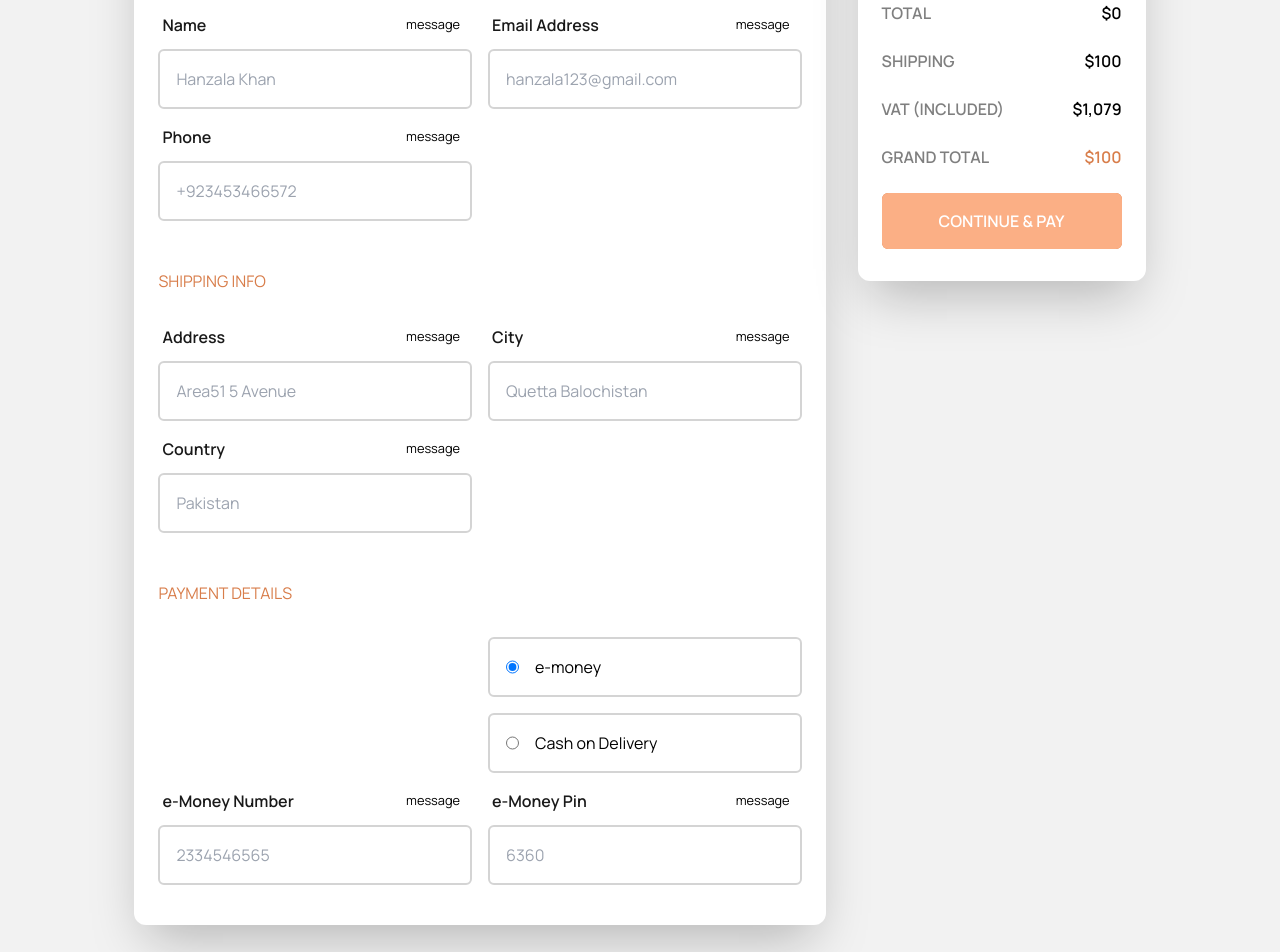
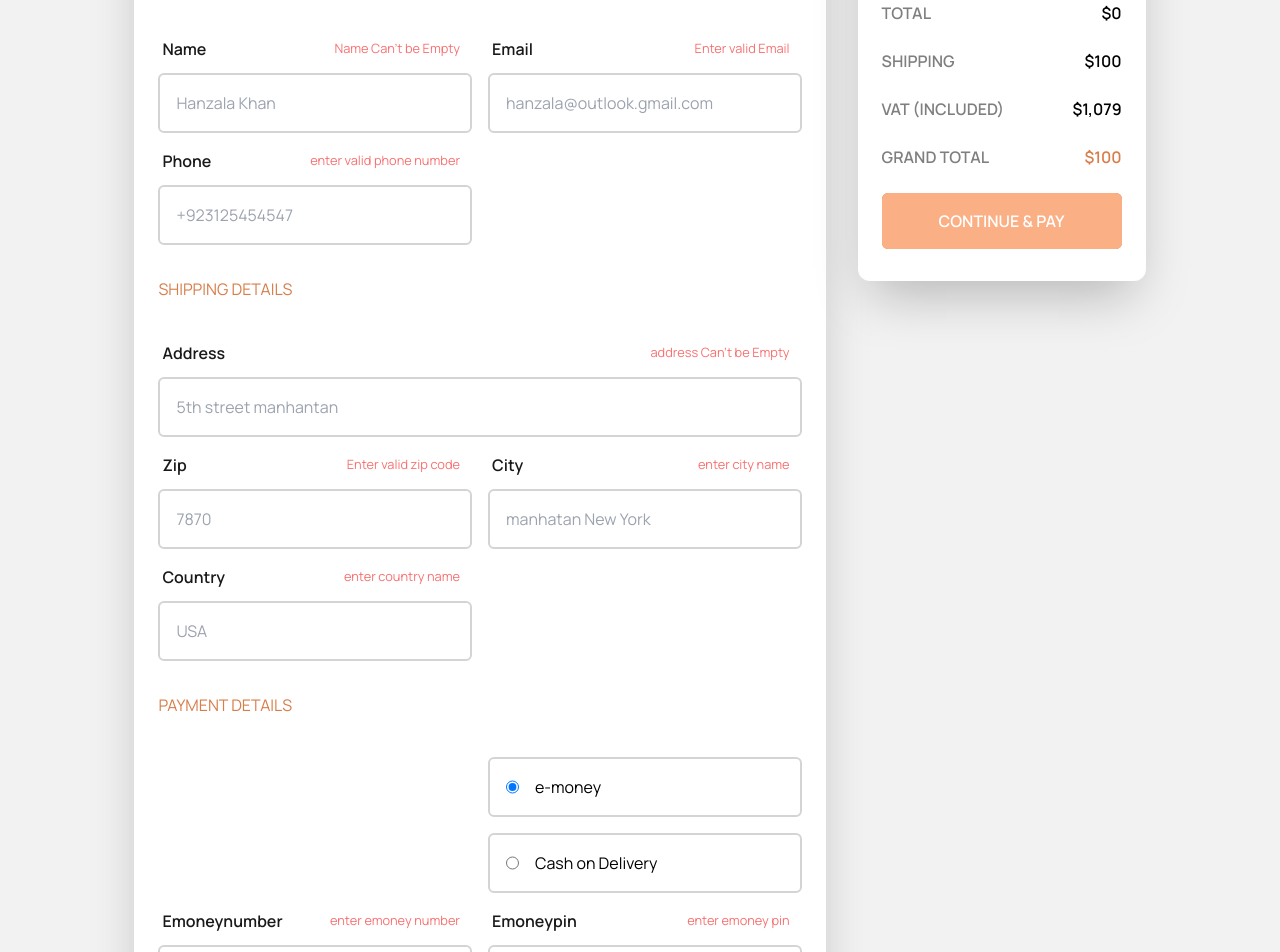
Before and after one commit to HanzalaCoder/AudioPhile-e-commerce, a React (Vite) app: page /Checkout in a window 1280 px wide. Shown: the part 300-1252 px from the top of the page. Built offline with nearby package versions, Linux system fonts and the light colour scheme.

Commit message:
rewrite the form inputs

```diff
--- a/src/components/Cart.jsx
+++ b/src/components/Cart.jsx
@@ -92,7 +92,7 @@ export default function Cart({data}) {
     const [total , setTotal] = useState(0)
     const cartTotalelement = document.querySelector(".cartTotal");
     if (cartTotalstate.count > 0) {
-        cartTotalelement.classList.toggle("hidden")
+        cartTotalelement.classList.remove("hidden")
     }
     let items  = []
     if(arraydata) {
@@ -117,6 +117,7 @@ export default function Cart({data}) {
         calculateCount()
         calculateTotal()
     },[arraydata])
+
     return(
         <section className=" cart h-0 flex  overflow-hidden absolute top-28 right-0 w-[90vw]  sm:w-[420px] shadow-2xl z-50  bg-almostwhite rounded-lg flex-col gap-6">
             <div className="flex justify-between items-center px-6 mt-6">
--- a/src/components/Header.jsx
+++ b/src/components/Header.jsx
@@ -81,7 +81,7 @@ export default function Header({data}) {
                 <div id="overlay2" className="fixed inset-0 bg-black opacity-70 z-30 hidden "></div>
                 <div className="ml-auto relative cursor-pointer z-50 ">
                     <img onClick={toggleCart}  src="../images/shared/desktop/icon-cart.svg" alt="" />
-                    <div className="cartTotal bg-darkorange  text-customwhite rounded-full grid place-items-center absolute w-[20px] -top-5 -right-2" >{cartTotalState.count}</div>
+                    <div className="cartTotal hidden bg-darkorange  text-customwhite rounded-full grid place-items-center absolute w-[20px] -top-5 -right-2" >{cartTotalState.count}</div>
                     <Cart data = {data} />
                 </div>
             </section>
--- /dev/null
+++ b/src/components/Input.jsx
@@ -0,0 +1,23 @@
+import React from 'react'
+
+const Input = ({type,placeholder,handleFormChange,value,error,name,spread }) => {
+
+  return (
+    <div className={spread}>
+        <div className='flex justify-between items-center px-1 mb-3'>
+            <label htmlFor={name} className='text-almostBlack font-semibold capitalize '>{name}</label>
+            <small className='message text-red-400 font-medium mr-2'>{error}</small>
+        </div>
+            <input type={type} className='border-2 py-4 px-4 border-neutral-300 w-full rounded-md hover:border-lightorange/50 focus:border-almostBlack outline-none'
+            placeholder={placeholder}
+            onChange={handleFormChange}
+            name={name}
+            value={value}
+            required
+            id={name}
+            />
+    </div>
+  )
+}
+
+export default Input
--- a/src/pages/Checkout.jsx
+++ b/src/pages/Checkout.jsx
@@ -1,7 +1,6 @@
 import { useContext,useState } from 'react';
 import {stateContext}  from "../components/LayoutPages"
-
-
+import Input from '../components/Input';
 export default function Checkout() {
     const [dataArray, setDataArray] = useContext(stateContext)
     const [buttonActive,setButtonActive] = useState(true)
@@ -10,6 +9,7 @@ export default function Checkout() {
         email : "",
         phone: "",
         address: "",
+        zip :"",
         city : "",
         country : "",
         emoneynumber: "",
@@ -29,9 +29,6 @@ export default function Checkout() {
         })
         /* should i validate inputs here after the form state updates if no than where  */
         setButtonActive(false)
-        console.log(formState.name)
-
-
     }
 
 
@@ -61,112 +58,87 @@ export default function Checkout() {
         e.preventDefault()
         console.log("submited")
     }
+    console.log(formState)
     return (
         <section className='bg-neutral-200/50'>
         <form>
             <section className=" py-20 flex flex-col gap-8 max-lg:gap-4 lg:flex-row lg:w-[90%] lg:mx-auto lg:justify-center ">
-
                 <div className=' bg-customwhite shadow-2xl w-[90vw] md:w-[80vw] lg:w-[60%] lg:mx-0     py-10 px-6 mx-auto rounded-xl '>
                     <h1 className='text-2xl font-semibold uppercase'>Checkout</h1>
-                        <section  className='flex flex-col gap-12'>
-                            <div>
+                    <section  className='flex flex-col gap-2 mt-4'>
                         <h3 className='uppercase text-darkorange'>Biling Details </h3>
                         <section className='grid grid-cols-1 gap-4 mt-8 md:grid-cols-2'>
-                                    <div>
-                                        <div className='flex justify-between items-center px-1 mb-3'>
-                                            <label htmlFor="name" className='text-almostBlack font-semibold'>Name</label>
-                                            <small className='message text-customblack font-medium mr-2'>message</small>
-                                        </div>
-                                        <input type="text" className='border-2 py-4 px-4 border-neutral-300 w-full rounded-md hover:border-lightorange/50 focus:border-almostBlack outline-none'
-                                        placeholder='Hanzala Khan'
-                                        onChange={handleFormChange}
-                                        name='name'
+                            <Input
+                                type="text"
+                                placeholder="Hanzala Khan"
+                                handleFormChange= {handleFormChange}
                                 value={formState.name}
-                                        required
-                                        id='name'
+                                name = "name"
+                                error="Name Can't be Empty"
+                                spread = "col-span-1"
                             />
-                                    </div>
-                                    <div>
-                                        <div className='flex justify-between items-center px-1 mb-3'>
-                                            <label htmlFor="email" className='text-almostBlack font-semibold capitalize '>email address</label>
-                                            <small className='message text-customblack font-medium mr-2'>message</small>
-                                        </div>
-                                        <input type="email" className='border-2 py-4 px-4 border-neutral-300 w-full rounded-md hover:border-lightorange/50 focus:border-almostBlack outline-none'
-                                        placeholder='hanzala123@gmail.com'
-                                        onChange={handleFormChange}
-                                        name='email'
+                            <Input
+                                type="email"
+                                placeholder="hanzala@outlook.gmail.com"
+                                handleFormChange= {handleFormChange}
                                 value={formState.email}
-                                        id='email'
+                                name = "email"
+                                error="Enter valid Email"
+                                spread = "col-span-1"
                             />
-                                    </div>
-                                    <div>
-                                        <div className='flex justify-between items-center px-1 mb-3'>
-                                            <label htmlFor="phone" className='text-almostBlack font-semibold capitalize '>phone</label>
-                                            <small className='message text-customblack font-medium mr-2'>message</small>
-                                        </div>
-                                        <input type="phone" className='border-2 py-4 px-4 border-neutral-300 w-full rounded-md hover:border-lightorange/50 focus:border-almostBlack outline-none'
-                                        placeholder="+923453466572"
-                                        onChange={handleFormChange}
-                                        name='phone'
+                            <Input
+                                type="text"
+                                placeholder="+923125454547"
+                                handleFormChange= {handleFormChange}
                                 value={formState.phone}
-                                        required
-                                        id='phone'
+                                name = "phone"
+                                error="enter valid phone number"
+                                spread = "col-span-1"
                             />
-                                    </div>
-
                        </section>
-                            </div>
-
-                            <div>
-                                <h3 className='uppercase text-darkorange'>shipping info </h3>
+                    </section>
+                    <section  className='flex flex-col gap-2 mt-8'>
+                        <h3 className='uppercase text-darkorange'>Shipping Details</h3>
                         <section className='grid grid-cols-1 gap-4 mt-8 md:grid-cols-2'>
-                                    <div>
-                                        <div className='flex justify-between items-center px-1 mb-3'>
-                                            <label htmlFor="address" className='text-almostBlack font-semibold capitalize'>address</label>
-                                            <small className='message text-customblack font-medium mr-2'>message</small>
-                                        </div>
-                                        <input type="text" className='border-2 py-4 px-4 border-neutral-300 w-full rounded-md hover:border-lightorange/50 focus:border-almostBlack outline-none'
-                                        placeholder='Area51 5 Avenue'
-                                        onChange={handleFormChange}
-                                        name='address'
+                            <Input
+                                type="text"
+                                placeholder="5th street manhantan"
+                                handleFormChange= {handleFormChange}
                                 value={formState.address}
-                                        required
-                                        id='address'
+                                name = "address"
+                                error="address Can't be Empty"
+                                spread = "md:col-span-2"
                             />
-                                    </div>
-                                    <div>
-                                        <div className='flex justify-between items-center px-1 mb-3'>
-                                            <label htmlFor="city" className='text-almostBlack font-semibold capitalize '>City</label>
-                                            <small className='message text-customblack font-medium mr-2'>message</small>
-                                        </div>
-                                        <input type="text" className='border-2 py-4 px-4 border-neutral-300 w-full rounded-md hover:border-lightorange/50 focus:border-almostBlack outline-none'
-                                        placeholder='Quetta Balochistan'
-                                        onChange={handleFormChange}
-                                        name='city'
+                            <Input
+                                type="text"
+                                placeholder="7870"
+                                handleFormChange= {handleFormChange}
+                                value={formState.zip}
+                                name = "zip"
+                                error="Enter valid zip code"
+                                spread = ""
+                            />
+                            <Input
+                                type="text"
+                                placeholder="manhatan New York"
+                                handleFormChange= {handleFormChange}
                                 value={formState.city}
-                                        required
-                                        id='city'
+                                name = "city"
+                                error="enter city name"
+                                spread = ""
                             />
-                                    </div>
-                                    <div>
-                                        <div className='flex justify-between items-center px-1 mb-3'>
-                                            <label htmlFor="country" className='text-almostBlack font-semibold capitalize '>Country</label>
-                                            <small className='message text-customblack font-medium mr-2'>message</small>
-                                        </div>
-                                        <input type="text" className='border-2 py-4 px-4 border-neutral-300 w-full rounded-md hover:border-lightorange/50 focus:border-almostBlack outline-none'
-                                        placeholder="Pakistan"
-                                        onChange={handleFormChange}
-                                        name='country'
+                            <Input
+                                type="text"
+                                placeholder="USA"
+                                handleFormChange= {handleFormChange}
                                 value={formState.country}
-                                        required
-                                        id='country'
+                                name = "country"
+                                error="enter country name"
+                                spread = ""
                             />
-                                    </div>
-
                        </section>
-                            </div>
-
-                            <div>
+                    </section>
+                    <section className='flex flex-col gap-2 mt-8'>
                         <h3 className='uppercase text-darkorange'>payment details</h3>
                          <section className='grid grid-cols-1 gap-4 mt-8 md:grid-cols-2  '>
                             <div className=' md:col-start-2 flex flex-row border-2 py-4 px-4  border-neutral-300  rounded-md hover:border-lightorange/50 focus:border-darkorange outline-none'>
@@ -190,46 +162,30 @@ export default function Checkout() {
                                 />
                                 <label htmlFor="cash">Cash on Delivery</label>
                             </div>
-
-
-
-
-                                    {formState.payment === "emoney" &&<><div>
-                                        <div className='flex justify-between items-center px-1 mb-3'>
-                                            <label htmlFor="eMoneyNumber" className='text-almostBlack font-semibold  '>e-Money Number</label>
-                                            <small className='message text-customblack font-medium mr-2'>message</small>
-                                        </div>
-                                        <input type="text" className='border-2 py-4 px-4 border-neutral-300 w-full rounded-md hover:border-lightorange/50 focus:border-almostBlack outline-none'
-                                        placeholder='2334546565'
-                                        onChange={handleFormChange}
-                                        name='emoneynumber'
+                            {formState.payment === "emoney" &&
+                                <>
+                                  <Input
+                                    type="text"
+                                    placeholder="567849393"
+                                    handleFormChange= {handleFormChange}
                                     value={formState.emoneynumber}
-                                        required
-                                        id='eMoneyNumber'
+                                    name = "emoneynumber"
+                                    error="enter emoney number"
+                                    spread = ""
                                   />
-                                    </div>
-                                    <div>
-                                        <div className='flex justify-between items-center px-1 mb-3'>
-                                            <label htmlFor="eMoneyPin" className='text-almostBlack font-semibold  '>e-Money Pin</label>
-                                            <small className='message text-customblack font-medium mr-2'>message</small>
-                                        </div>
-                                        <input type="text" className='border-2 py-4 px-4 border-neutral-300 w-full rounded-md hover:border-lightorange/50 focus:border-almostBlack outline-none'
-                                        placeholder="6360"
-                                        onChange={handleFormChange}
-                                        name='emoneypin'
+                                  <Input
+                                    type="text"
+                                    placeholder="4321"
+                                    handleFormChange= {handleFormChange}
                                     value={formState.emoneypin}
-                                        required
-                                        id='eMoneyPin'
+                                    name = "emoneypin"
+                                    error="enter emoney pin"
+                                    spread = ""
                                   />
-                                    </div></>}
-
+                                </>
+                            }
                         </section>
-                            </div>
-
-
-
                     </section>
-
             </div>
 
             <div className="  bg-customwhite shadow-2xl w-[90vw] md:w-[80vw] py-8 px-6 mx-auto rounded-xl lg:w-[25%] lg:mx-0 lg:self-start ">
@@ -261,10 +217,6 @@ export default function Checkout() {
 
         </section>
         </form>
-
-
         </section>
-
-
     )
 }
```
Lines whose indentation alone changed are shown as unchanged.
